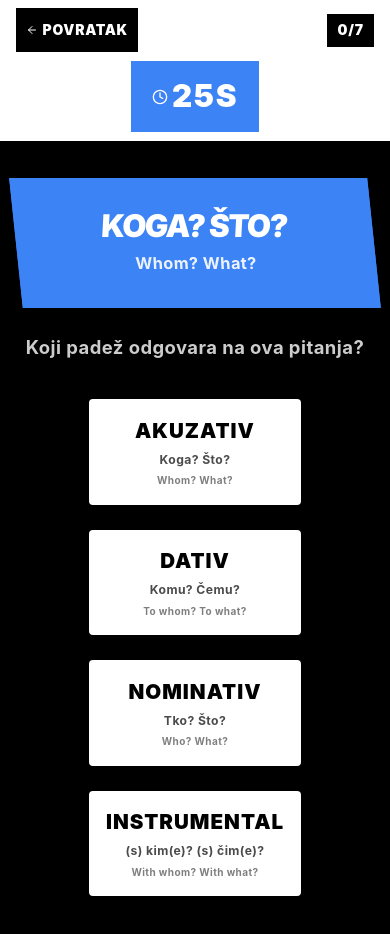
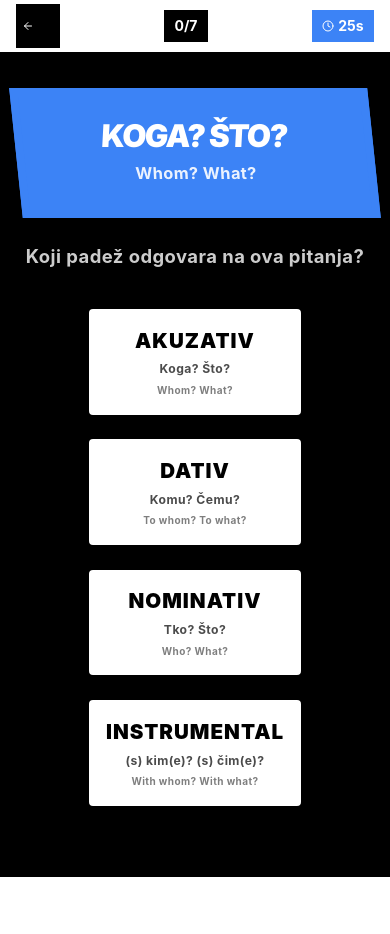
Before and after one commit to UncleDanCast/padezi-play-lab, a React (Vite) app: page /question-to-case in a window 390 px wide. Shown: the top 934 px of the page. After the commit the page ends 877 px from the top, so only its background shows below. Built offline with nearby package versions, Linux system fonts and the light colour scheme.

Commit message:
Refine header spacing
Optimize header layout for better space efficiency while maintaining mobile functionality.

```diff
--- a/src/pages/QuestionToCaseGame.tsx
+++ b/src/pages/QuestionToCaseGame.tsx
@@ -284,34 +284,29 @@ const QuestionToCaseGame = () => {
   return (
     <div className="min-h-screen bg-brutalist-black text-brutalist-white">
       {/* Header */}
-      <header className="bg-brutalist-white text-brutalist-black border-b-4 sm:border-b-8 border-brutalist-black">
-        <div className="container-responsive py-fluid-sm sm:py-fluid-md">
-          {/* Mobile Layout - Stacked */}
-          <div className="flex flex-col gap-fluid-sm sm:hidden">
-            <div className="flex items-center justify-between">
+      <header className="bg-brutalist-white text-brutalist-black border-b-2 sm:border-b-8 border-brutalist-black">
+        <div className="container-responsive py-fluid-xs sm:py-fluid-md">
+          {/* Mobile Layout - Compact Single Row */}
+          <div className="flex items-center justify-between sm:hidden">
             <Link to="/">
               <motion.button
-                  className="bg-brutalist-black text-brutalist-white px-fluid-sm py-fluid-xs border-2 border-brutalist-black hover:bg-brutalist-gray transition-colors flex items-center gap-fluid-xs brutalist-subtitle text-sm touch-target"
+                className="bg-brutalist-black text-brutalist-white px-fluid-xs py-1 border-2 border-brutalist-black hover:bg-brutalist-gray transition-colors flex items-center gap-1 text-xs touch-target"
                 whileHover={{ scale: 1.05 }}
                 whileTap={{ scale: 0.95 }}
               >
                 <ArrowLeft className="w-3 h-3" />
-                  POVRATAK
               </motion.button>
             </Link>
 
-              <div className="bg-brutalist-black text-brutalist-white px-fluid-sm py-fluid-xs border-2 border-brutalist-black brutalist-subtitle text-sm">
+            <div className="bg-brutalist-black text-brutalist-white px-fluid-sm py-1 border-2 border-brutalist-black text-sm font-bold">
               {score}/7
             </div>
-            </div>
 
-            <div className="flex justify-center">
-              <div className={`px-fluid-md py-fluid-sm border-4 flex items-center gap-fluid-xs brutalist-subtitle ${
+            <div className={`px-fluid-sm py-1 border-2 flex items-center gap-1 text-sm font-bold ${
               timeLeft <= 10 ? 'bg-advanced text-advanced-foreground border-advanced animate-pulse' : 'bg-intermediate text-intermediate-foreground border-intermediate'
             }`}>
-                <Clock className="w-4 h-4" />
+              <Clock className="w-3 h-3" />
               {timeLeft}s
-              </div>
             </div>
           </div>
 
```
Lines whose indentation alone changed are shown as unchanged.
